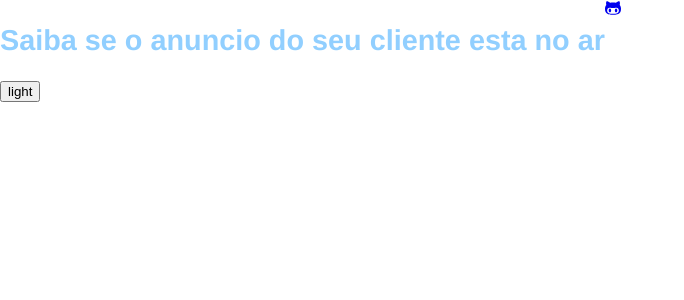
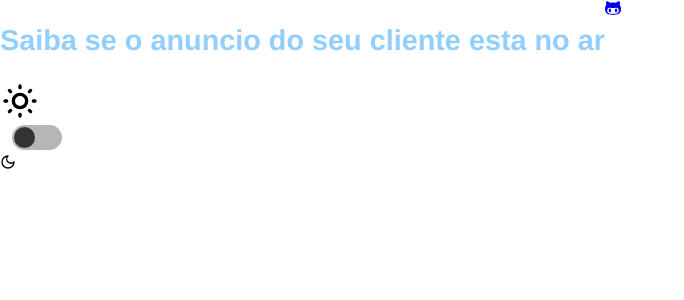
Before and after one commit to LukasLimalkl/trafego-front, a Next.js app: page / in a window 1280 px wide. Shown: the top 300 px of the page, without its empty margins (0-684 px from the left). Built offline with nearby package versions, Linux system fonts and the light colour scheme.

Commit message:
feat: adding icons

```diff
--- a/src/app/page.tsx
+++ b/src/app/page.tsx
@@ -1,9 +1,10 @@
 'use client';
-
 import Header from '@/components/header';
+import Switch from '@/components/switch';
 import GlobalStyle from '@/styles/GlobalStyles';
 import { darkTheme, lightTheme } from '@/styles/theme/bodyModes/bodyModes';
 import { useState } from 'react';
+import { LuMoon, LuSunMedium } from 'react-icons/lu';
 import { ThemeProvider } from 'styled-components';
 import { Container } from './styles';
 
@@ -19,7 +20,11 @@ export default function Home() {
       <GlobalStyle />
       <Container>
         <Header />
-        <button onClick={themeToggler}>{theme}</button>
+        <span onClick={themeToggler} className="span-theme">
+          <LuSunMedium className="sol" />
+          <Switch />
+          <LuMoon />
+        </span>
       </Container>
     </ThemeProvider>
   );
--- a/src/app/styles.ts
+++ b/src/app/styles.ts
@@ -1,3 +1,12 @@
 import styled from 'styled-components';
 
-export const Container = styled.div``;
+export const Container = styled.div`
+  .button-theme {
+    background: none;
+  }
+
+  .sol {
+    width: 40px;
+    height: 40px;
+  }
+`;
```
